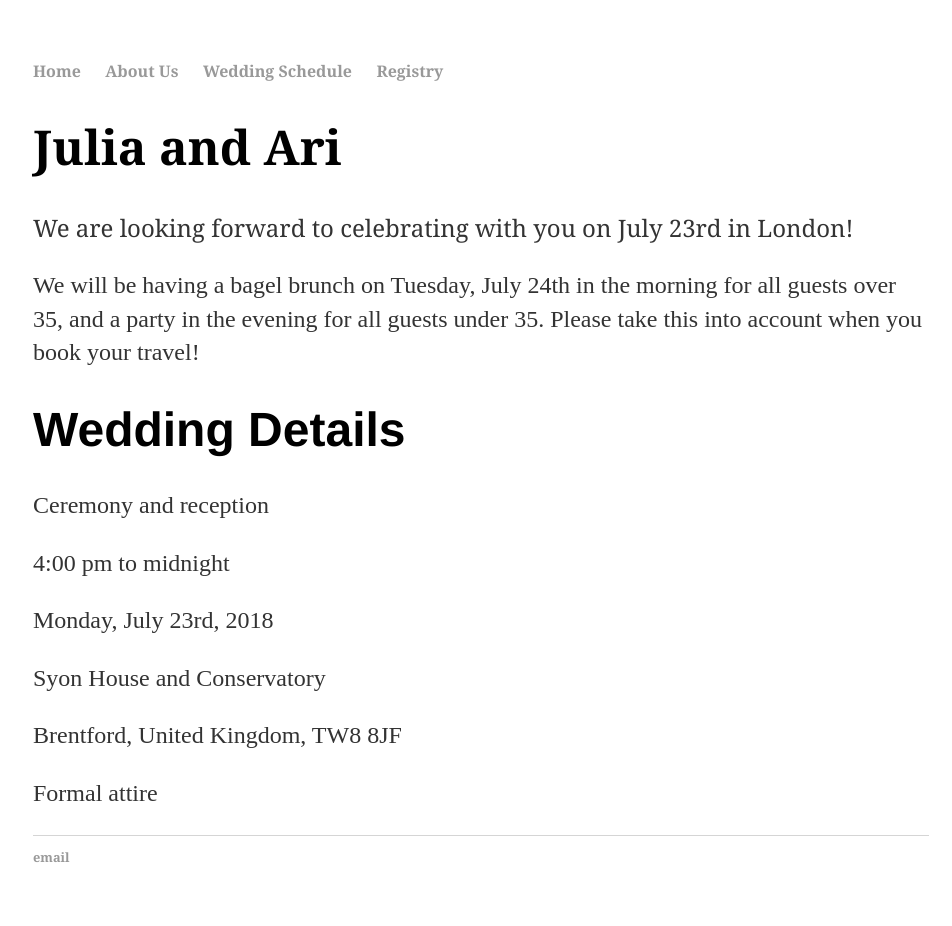
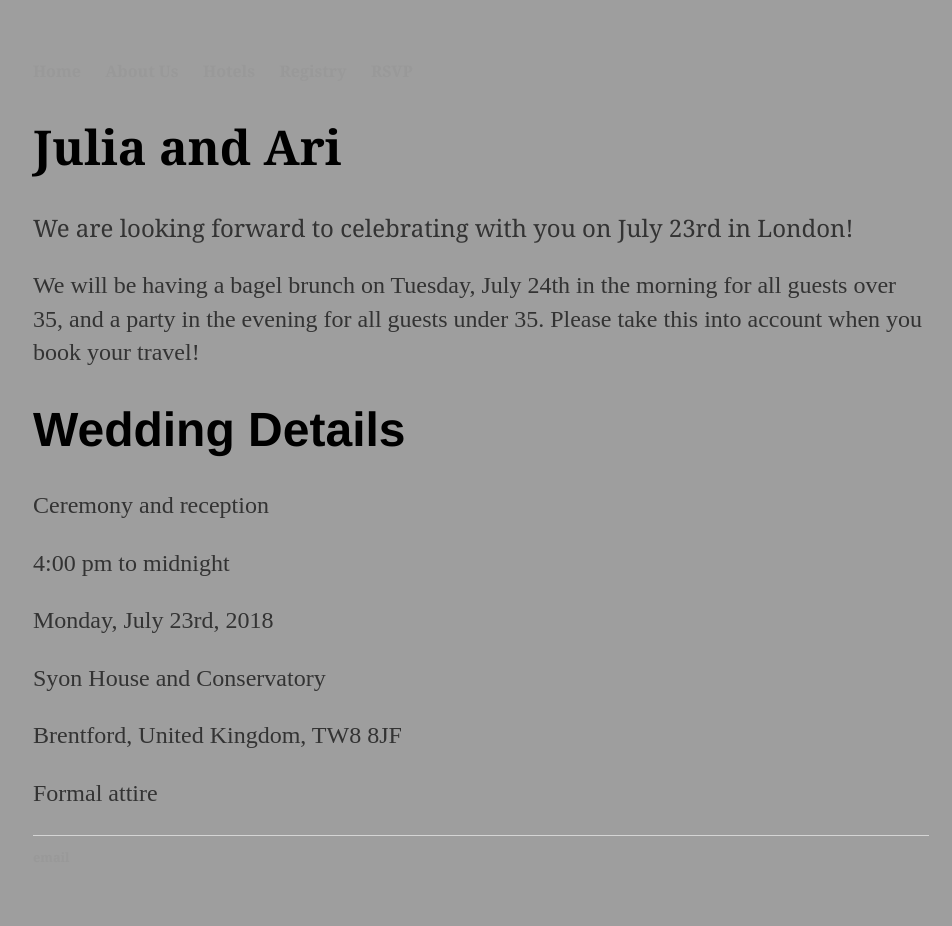
Before and after one commit to jsc2167/html-wedding-website, a Jekyll site: the page built from index.html, in a window 1280 px wide. Shown: the whole page, without its empty margins (159-1111 px from the left). Built offline with Jekyll 4.4.1, drawn with Linux system fonts in a browser that asks for light colours.

Commit message:
Update default.html

```diff
--- a/_layouts/default.html
+++ b/_layouts/default.html
@@ -4,14 +4,16 @@
 			<title>{{ page.title }}</title>
 			<!-- link to main stylesheet -->
 			<link rel="stylesheet" type="text/css" href="/css/main.css">
+			<body background=<"http://www.backgroundsy.com/file/large/light-blue-background.jpg">
 		</head>
 		<body>
 			<nav>
-	    		<ul body background=<"http://www.backgroundsy.com/file/large/light-blue-background.jpg">
+	    		<ul>
 	        		<li style="font-family:georgia;"><a href="/">Home</a></li>
 		        	<li style="font-family:georgia;"><a href="/about">About Us</a></li>
-	        		<li style="font-family:georgia;"><a href="/schedule">Wedding Schedule</a></li>
+	        		<li style="font-family:georgia;"><a href="/hotels">Hotels</a></li>
 	        		<li style="font-family:georgia;"><a href="/registry">Registry</a></li>
+				<li style="font-family:georgia;"><a href="/rsvp">RSVP</a></li>
 	    		</ul>
 			</nav>
 			<div class="container">
```
